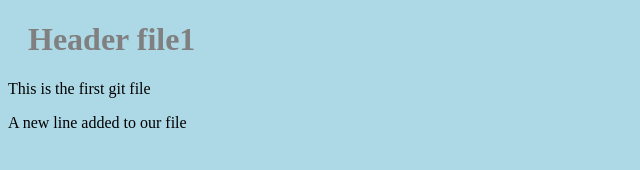
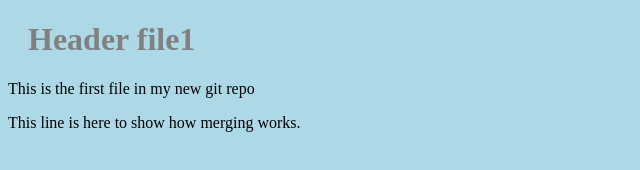
Before and after one commit to IffatHossain/first-rep, a plain HTML site: page index.html in a window 1280 px wide. Shown: the whole page, without its empty margins (0-640 px from the left). Drawn offline with Linux system fonts and the light colour scheme.

```diff
--- a/index.html
+++ b/index.html
@@ -6,8 +6,8 @@
 </head>
 <body>
 <h1>Header file1</h1>
-<p>This is the first git file</p>
-<p>A new line added to our file</p>
+<p>This is the first file in my new git repo</p>
+<p>This line is here to show how merging works.</p>
 </body>
 
 </html>
```
